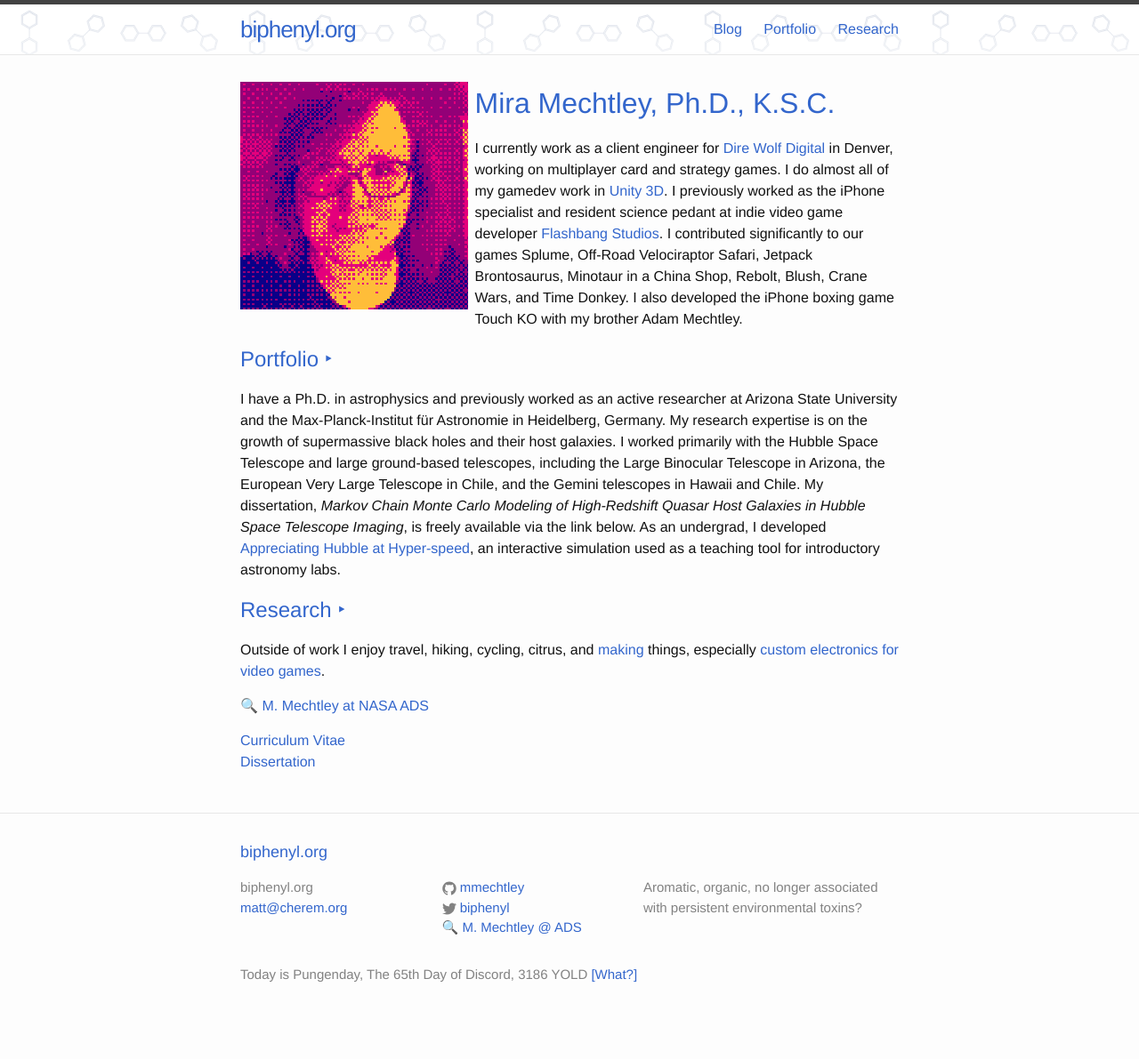
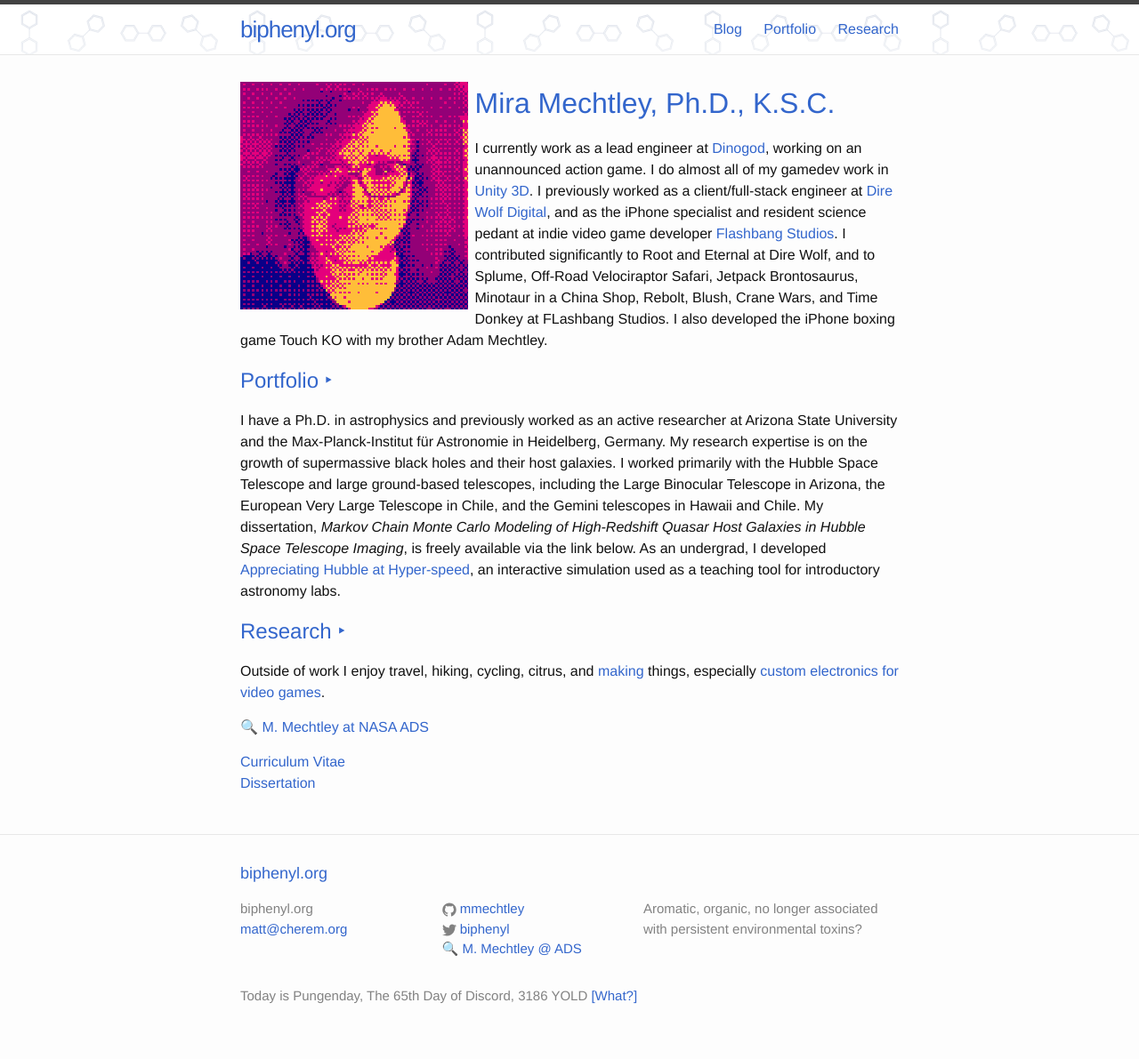
Before and after one commit to mmechtley/mmechtley.github.io, a Jekyll site: the page built from index.md, in a window 1280 px wide. Shown: the whole page at 89% size. Built offline with Jekyll 4.4.1, drawn with Linux system fonts in a browser that asks for light colours; before the commit the page ends 1167 px from its top, so only the background shows below that.

Commit message:
update index

```diff
--- a/index.md
+++ b/index.md
@@ -7,7 +7,7 @@ title: false
 
 # Mira Mechtley, Ph.D., K.S.C.
 
-I currently work as a client engineer for [Dire Wolf Digital](http://www.direwolfdigital.com/) in Denver, working on multiplayer card and strategy games. I do almost all of my gamedev work in [Unity 3D](https://unity3d.com). I previously worked as the iPhone specialist and resident science pedant at indie video game developer [Flashbang Studios](http://blurst.com/). I contributed significantly to our games Splume, Off-Road Velociraptor Safari, Jetpack Brontosaurus, Minotaur in a China Shop, Rebolt, Blush, Crane Wars, and Time Donkey. I also developed the iPhone boxing game Touch KO with my brother Adam Mechtley.
+I currently work as a lead engineer at [Dinogod](http://www.dinogod.com), working on an unannounced action game. I do almost all of my gamedev work in [Unity 3D](https://unity3d.com). I previously worked as a client/full-stack engineer at [Dire Wolf Digital](https://direwolfdigital.com), and as the iPhone specialist and resident science pedant at indie video game developer [Flashbang Studios](http://blurst.com/). I contributed significantly to Root and Eternal at Dire Wolf, and to Splume, Off-Road Velociraptor Safari, Jetpack Brontosaurus, Minotaur in a China Shop, Rebolt, Blush, Crane Wars, and Time Donkey at FLashbang Studios. I also developed the iPhone boxing game Touch KO with my brother Adam Mechtley.
 
 ## [Portfolio ‣]({{site.baseurl}}/portfolio)
 
```
